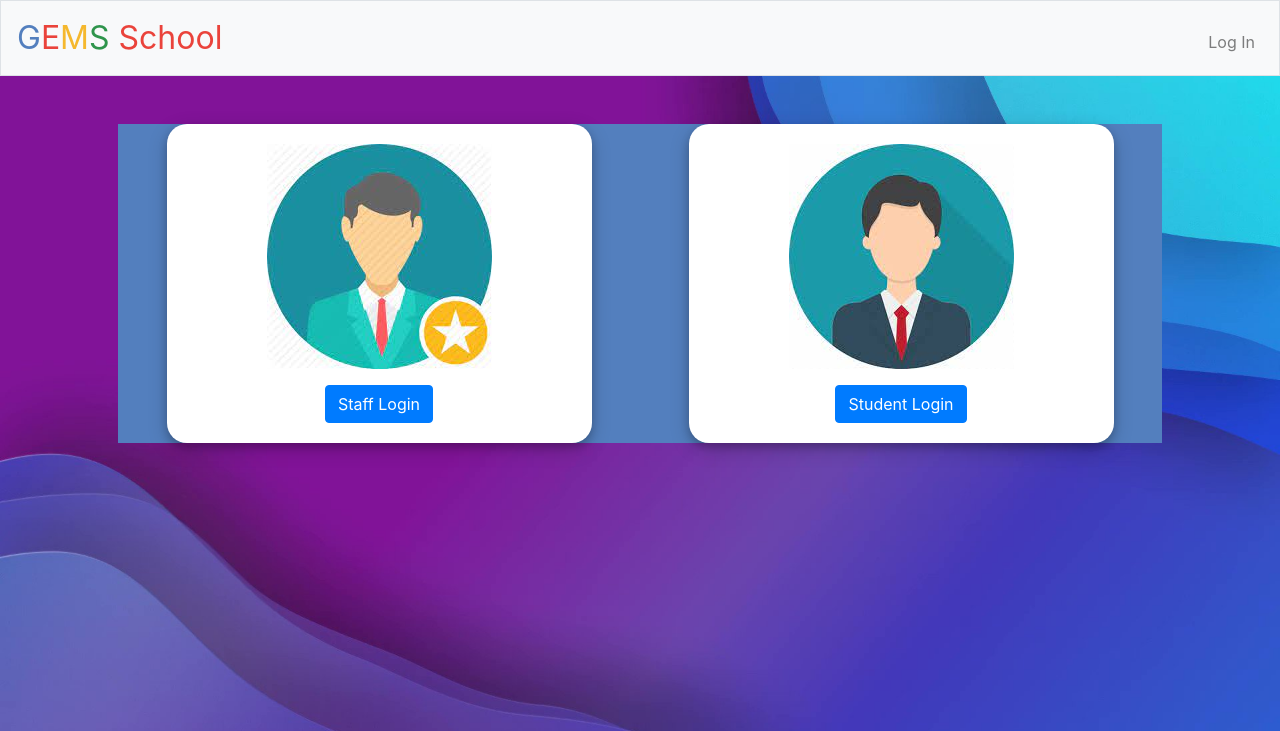
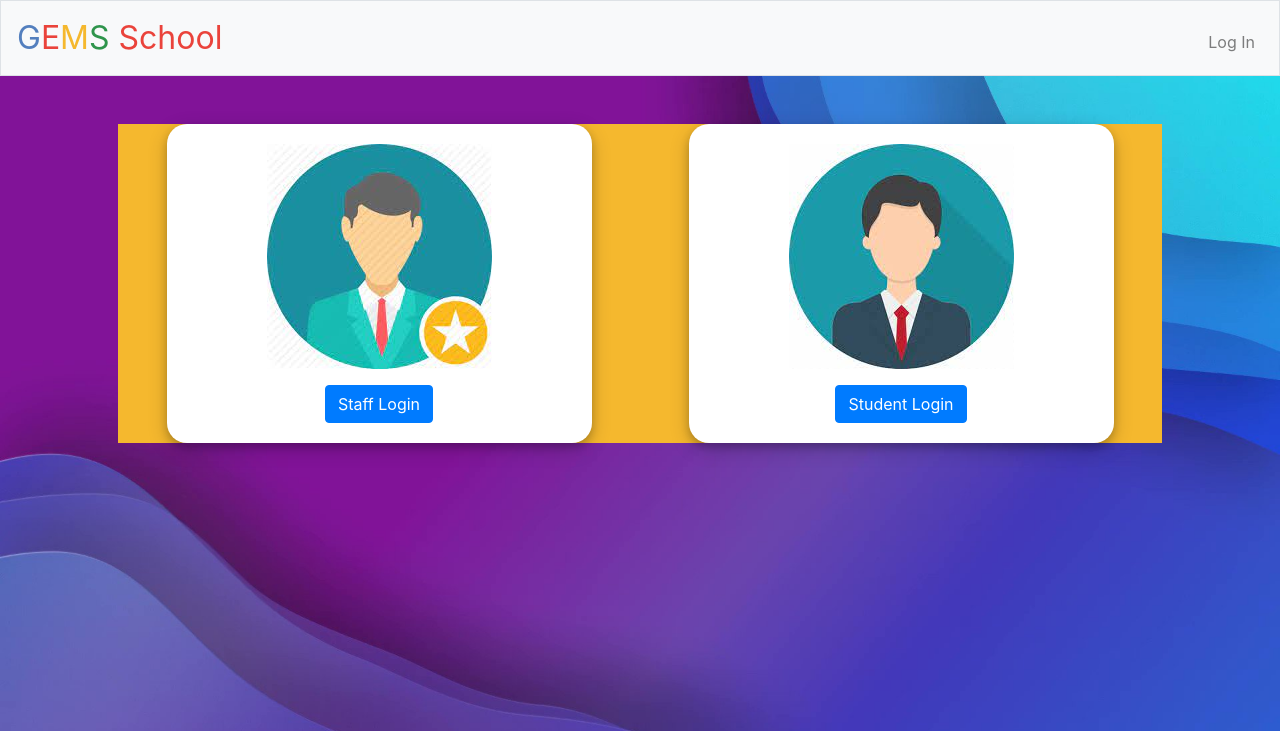
Before and after one commit to MUHAMMEDFAISALKC/schoobook, a Flask app: page /login in a window 1280 px wide. Shown: the top 731 px of the page. Run offline with Flask 2, Linux system fonts and the light colour scheme; some libraries are stand-ins or nearby versions.

Commit message:
Update styles.css

```diff
--- a/static/styles.css
+++ b/static/styles.css
@@ -149,13 +149,23 @@ div.leftbox
 body {
     background:  #F0FFFF url("/static/login/background1.jpg") no-repeat fixed center;
     background-size: 100%;
+    display: flex;
+    flex-direction: column;
 }
 
+@media only screen and (max-width: 768px) {
+    body {
+        background:  #F0FFFF url("/static/login/background1.jpg") no-repeat auto center;
+        background-size: 100%;
+        display: flex;
+        flex-direction: column;
+    }
+}
 /* General login page  */
 
 #login-body {
     display: flex;
-    background-color:#537fbe;
+    background-color:#f5b82e;
     align-items:center;
     align-content: center;
     justify-content: space-around;
```
